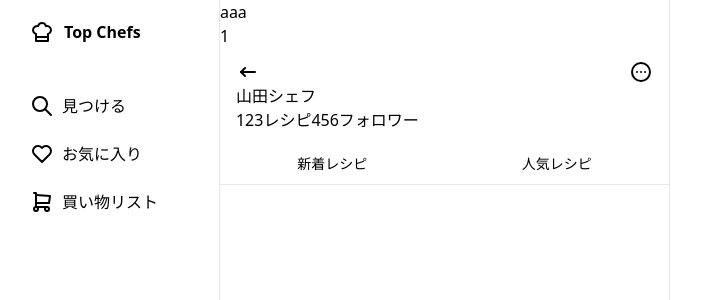
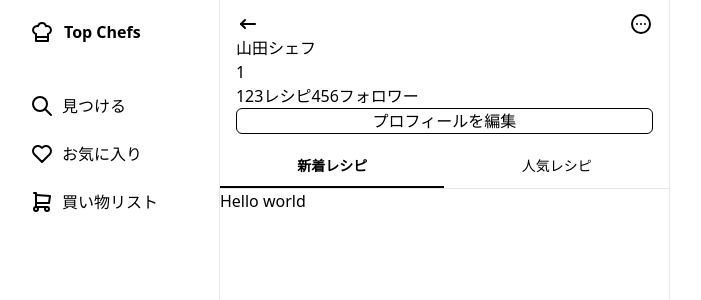
Before and after one commit to qin-team-recipe/14-frontend, a Next.js app: page /chefmypage/1 in a window 1280 px wide. Shown: the top 300 px of the page, without its empty margins (290-991 px from the left). Built offline with nearby package versions, Linux system fonts and the light colour scheme.

Commit message:
ChefPageDetail.jsxの削除.ingredientフォルダの作成

```diff
--- a/src/app/(top)/chefmypage/[id]/_components/ChefPageDetail.jsx
+++ /dev/null
@@ -1,28 +0,0 @@
-import {
-  IconArrowNarrowLeft,
-  IconDotsCircleHorizontal,
-} from "@tabler/icons-react";
-
-export function ChefPageDetail({ params }) {
-  console.log(params);
-
-  return (
-    <div>
-      <div>{params}</div>
-      <div className="px-4 py-3">
-        <div className="flex justify-between">
-          <IconArrowNarrowLeft />
-          <IconDotsCircleHorizontal />
-        </div>
-        <div>
-          <h1>山田シェフ</h1>
-          {/* <p>{id}</p> */}
-        </div>
-        <div className="flex">
-          <div>123レシピ</div>
-          <div>456フォロワー</div>
-        </div>
-      </div>
-    </div>
-  );
-}
--- a/src/app/(top)/chefmypage/[id]/_components/index.js
+++ /dev/null
@@ -1,2 +0,0 @@
-export { ChefPageDetail } from "./ChefPageDetail";
-export { ChefProfileEditButton } from "./ChefProfileEditButton";
--- /dev/null
+++ b/src/app/(top)/chefmypage/[id]/ingredient/page.jsx
@@ -0,0 +1,7 @@
+export default function ChefMyPageIngredient() {
+  return (
+    <>
+      <div className="text-red-500">材料ページです</div>
+    </>
+  );
+}
--- a/src/app/(top)/chefmypage/[id]/layout.jsx
+++ b/src/app/(top)/chefmypage/[id]/layout.jsx
@@ -1,11 +1,45 @@
-export default function ChefMyPageLayout({ children,params }) {
-  console.log(children);
-  console.log("aaa");
+import {
+  IconArrowNarrowLeft,
+  IconDotsCircleHorizontal,
+} from "@tabler/icons-react";
+import { ChefProfileEditButton } from "./_components/ChefProfileEditButton";
+import { Tabs } from "@/components/Tabs";
+
+export default function ChefMyPageLayout({ children, params }) {
   return (
     <div>
       <div>
-        <h1>aaa</h1>
-        <h2>{params.id}</h2>
+        <div>
+          <div className="px-4 py-3">
+            <div className="flex justify-between">
+              <IconArrowNarrowLeft />
+              <IconDotsCircleHorizontal />
+            </div>
+            <div>
+              <h1>山田シェフ</h1>
+              <h2>{params.id}</h2>
+            </div>
+            <div className="flex">
+              <div>123レシピ</div>
+              <div>456フォロワー</div>
+            </div>
+            <ChefProfileEditButton />
+          </div>
+
+          <Tabs
+            tabItems={[
+              {
+                label: "新着レシピ",
+                href: `/chefmypage/${params.id}`,
+              },
+              {
+                label: "人気レシピ",
+                href: `/chefmypage/${params.id}/ingredient`,
+              },
+            ]}
+          />
+        </div>
+
         <div>{children}</div>
       </div>
     </div>
--- a/src/app/(top)/chefmypage/[id]/page.jsx
+++ b/src/app/(top)/chefmypage/[id]/page.jsx
@@ -1,16 +1,3 @@
-import { Tabs } from "@/components/Tabs";
-import { ChefPageDetail } from "./_components/ChefPageDetail";
-
-export default function Profile({ id }) {
-  return (
-    <div>
-      <ChefPageDetail id={id} />
-      <Tabs
-        tabItems={[
-          { label: "新着レシピ", href: "/recipe" },
-          { label: "人気レシピ", href: "/ingredient" },
-        ]}
-      />
-    </div>
-  );
+export default function Profile() {
+  return <div>Hello world</div>;
 }
```
